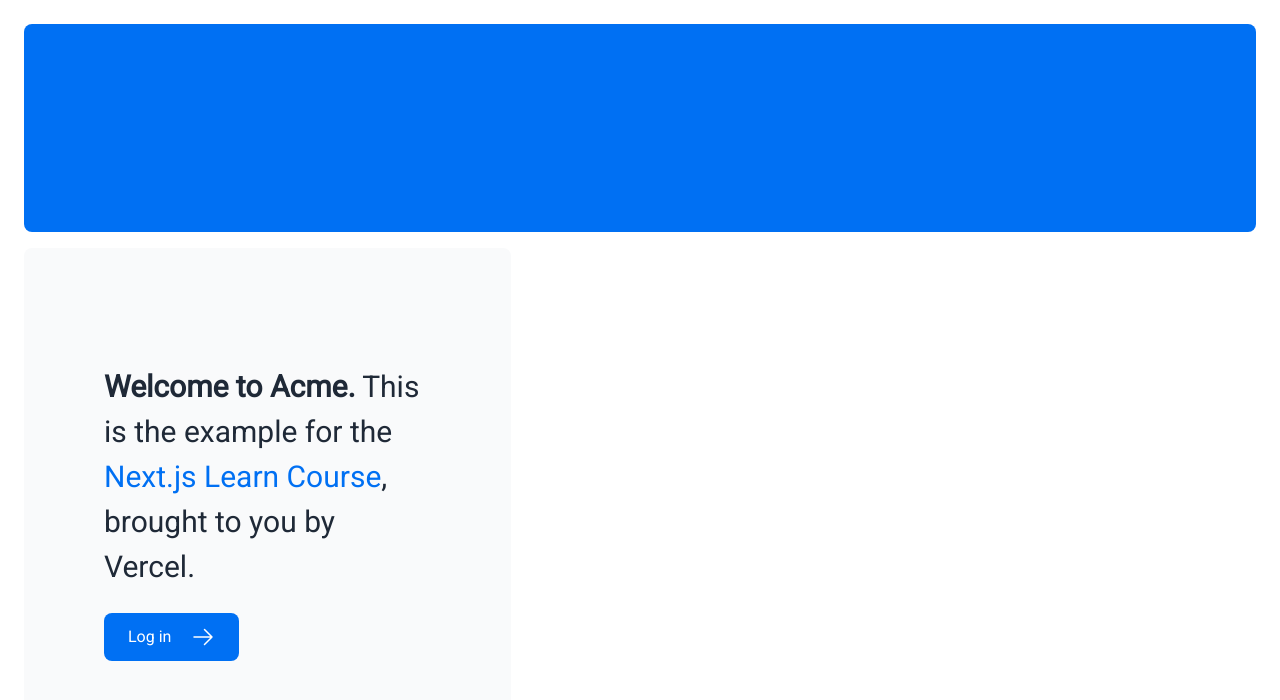
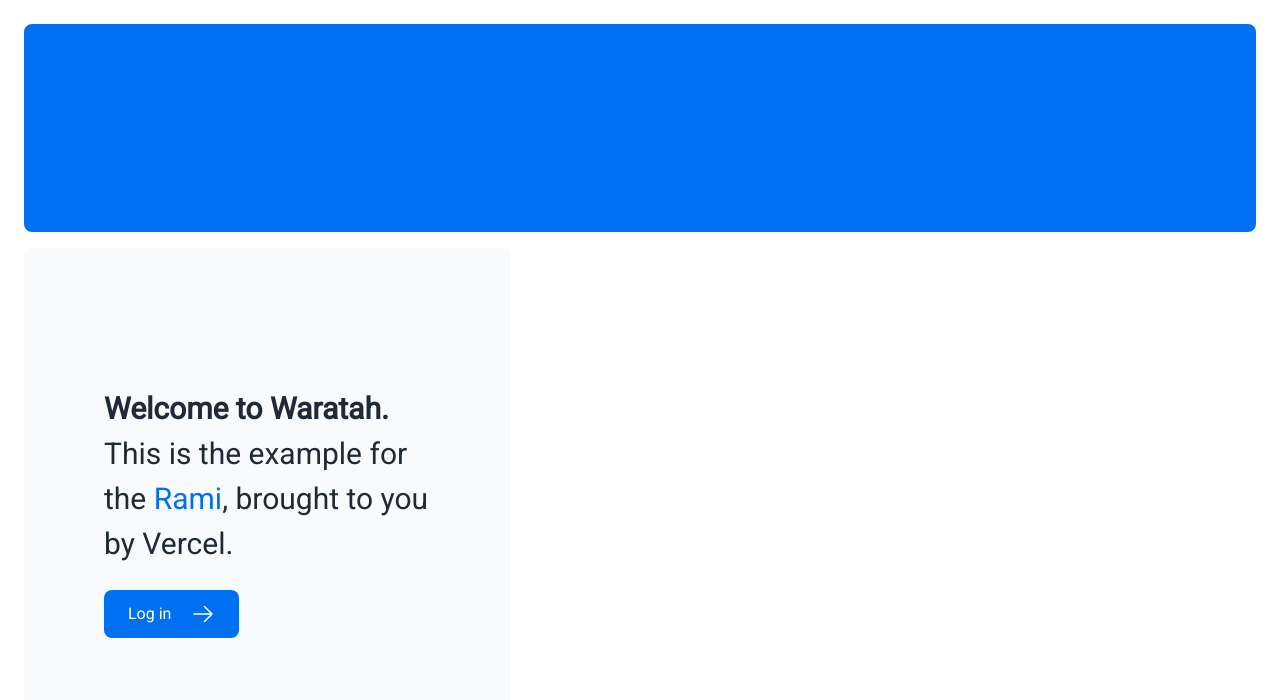
Before and after one commit to arcode/dashboard, a Next.js app: page / in a window 1280 px wide. Shown: the top 700 px of the page. Built offline with nearby package versions, Linux system fonts and the light colour scheme; a web font is replaced by a local one.

Commit message:
test deploy by change Rami text on main page

```diff
--- a/app/page.tsx
+++ b/app/page.tsx
@@ -1,6 +1,6 @@
-import AcmeLogo from '@/app/ui/acme-logo';
+import Link from 'next/link';
+
 import { ArrowRightIcon } from '@heroicons/react/24/outline';
-import Link from 'next/link';
 
 export default function Page() {
   return (
@@ -11,9 +11,9 @@ export default function Page() {
       <div className="mt-4 flex grow flex-col gap-4 md:flex-row">
         <div className="flex flex-col justify-center gap-6 rounded-lg bg-gray-50 px-6 py-10 md:w-2/5 md:px-20">
           <p className={`text-xl text-gray-800 md:text-3xl md:leading-normal`}>
-            <strong>Welcome to Acme.</strong> This is the example for the{' '}
+            <strong>Welcome to Waratah.</strong> This is the example for the{' '}
             <a href="https://nextjs.org/learn/" className="text-blue-500">
-              Next.js Learn Course
+              Rami
             </a>
             , brought to you by Vercel.
           </p>
```
